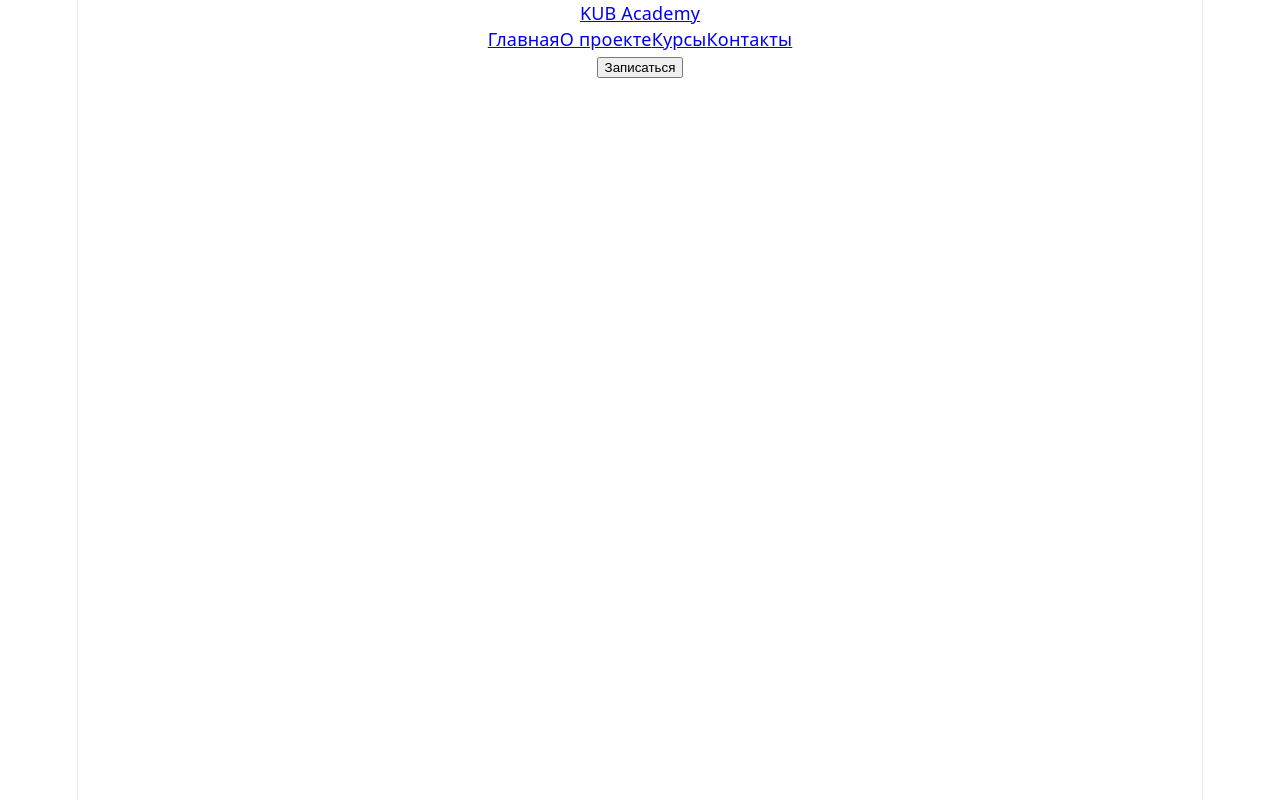
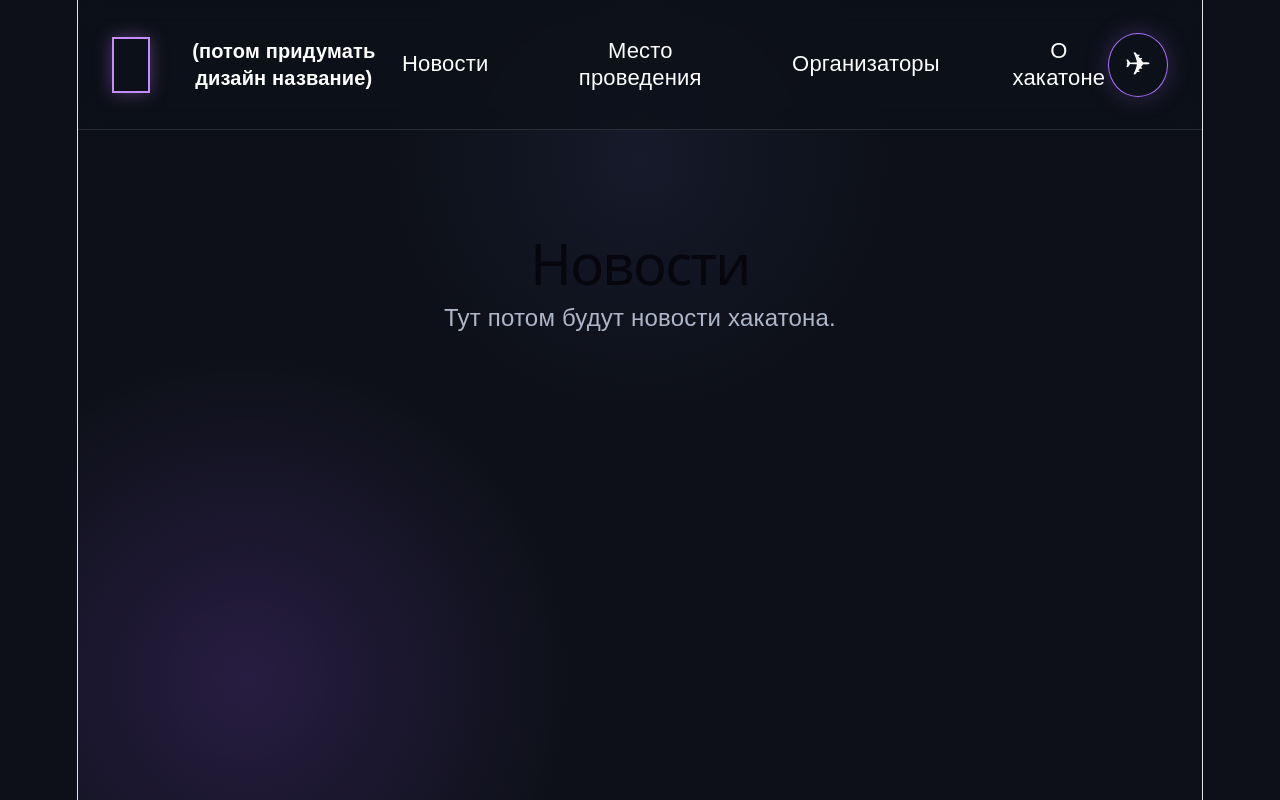
Before and after one commit to saitnado/my-site, a React (Vite) app: page /news in a window 1280 px wide. Built offline with nearby package versions, Linux system fonts and the light colour scheme.

Commit message:
new header and pages

```diff
--- a/src/App.css
+++ b/src/App.css
@@ -1,184 +1,151 @@
-.counter {
-  font-size: 16px;
-  padding: 5px 10px;
-  border-radius: 5px;
-  color: var(--accent);
-  background: var(--accent-bg);
-  border: 2px solid transparent;
-  transition: border-color 0.3s;
-  margin-bottom: 24px;
+* {
+  box-sizing: border-box;
+}
 
-  &:hover {
-    border-color: var(--accent-border);
-  }
-  &:focus-visible {
-    outline: 2px solid var(--accent);
-    outline-offset: 2px;
-  }
+body {
+  margin: 0;
+  background: #0d1018;
+  color: #ffffff;
+  font-family: Arial, Helvetica, sans-serif;
+}
+
+a {
+  color: inherit;
+  text-decoration: none;
+}
+
+.app {
+  min-height: 100vh;
+  background:
+    radial-gradient(circle at 15% 85%, rgba(160, 88, 255, 0.18), transparent 28%),
+    radial-gradient(circle at 50% 20%, rgba(120, 140, 255, 0.08), transparent 30%),
+    #0d1018;
+}
+
+.header {
+  height: 130px;
+  padding: 0 34px;
+  display: flex;
+  align-items: center;
+  justify-content: space-between;
+  border-bottom: 1px solid rgba(255, 255, 255, 0.12);
+  background: rgba(13, 16, 24, 0.75);
+  backdrop-filter: blur(12px);
+}
+
+.logo {
+  display: flex;
+  align-items: center;
+  gap: 16px;
+  font-size: 20px;
+  font-weight: 700;
+  max-width: 290px;
+}
+
+.logo-square {
+  width: 56px;
+  height: 56px;
+  border: 2px solid #c58cff;
+  box-shadow: 0 0 18px rgba(197, 140, 255, 0.35);
+}
+
+.nav {
+  display: flex;
+  align-items: center;
+  gap: 70px;
+  font-size: 22px;
+  font-weight: 500;
+}
+
+.nav a {
+  transition: 0.2s ease;
+}
+
+.nav a:hover {
+  color: #c58cff;
+}
+
+.telegram {
+  width: 64px;
+  height: 64px;
+  border: 1px solid #a970ff;
+  border-radius: 50%;
+  display: flex;
+  align-items: center;
+  justify-content: center;
+  color: #ffffff;
+  font-size: 32px;
+  box-shadow: 0 0 24px rgba(169, 112, 255, 0.25);
+  transition: 0.2s ease;
+}
+
+.telegram:hover {
+  transform: scale(1.06);
+  background: rgba(169, 112, 255, 0.12);
 }
 
 .hero {
-  position: relative;
+  min-height: calc(100vh - 130px);
+  display: flex;
+  flex-direction: column;
+  align-items: center;
+  justify-content: center;
+  text-align: center;
+  padding: 40px 20px;
+}
 
-  .base,
-  .framework,
-  .vite {
-    inset-inline: 0;
-    margin: 0 auto;
+.hero h1 {
+  margin: 0 0 28px;
+  font-size: 76px;
+  line-height: 1;
+  font-weight: 800;
+  text-shadow: 0 0 18px rgba(255, 255, 255, 0.25);
+}
+
+.hero p {
+  margin: 0;
+  font-size: 28px;
+  color: #aeb7c9;
+}
+
+.page {
+  max-width: 900px;
+  margin: 0 auto;
+  padding: 120px 24px;
+}
+
+.page h1 {
+  margin: 0 0 24px;
+  font-size: 56px;
+}
+
+.page p {
+  margin: 0;
+  font-size: 24px;
+  line-height: 1.5;
+  color: #aeb7c9;
+}
+
+@media (max-width: 900px) {
+  .header {
+    height: auto;
+    padding: 24px;
+    flex-direction: column;
+    gap: 24px;
   }
 
-  .base {
-    width: 170px;
-    position: relative;
-    z-index: 0;
+  .nav {
+    flex-wrap: wrap;
+    justify-content: center;
+    gap: 24px;
+    font-size: 18px;
   }
 
-  .framework,
-  .vite {
-    position: absolute;
+  .hero h1 {
+    font-size: 44px;
   }
 
-  .framework {
-    z-index: 1;
-    top: 34px;
-    height: 28px;
-    transform: perspective(2000px) rotateZ(300deg) rotateX(44deg) rotateY(39deg)
-      scale(1.4);
-  }
-
-  .vite {
-    z-index: 0;
-    top: 107px;
-    height: 26px;
-    width: auto;
-    transform: perspective(2000px) rotateZ(300deg) rotateX(40deg) rotateY(39deg)
-      scale(0.8);
+  .hero p {
+    font-size: 20px;
   }
 }
-
-#center {
-  display: flex;
-  flex-direction: column;
-  gap: 25px;
-  place-content: center;
-  place-items: center;
-  flex-grow: 1;
-
-  @media (max-width: 1024px) {
-    padding: 32px 20px 24px;
-    gap: 18px;
-  }
-}
-
-#next-steps {
-  display: flex;
-  border-top: 1px solid var(--border);
-  text-align: left;
-
-  & > div {
-    flex: 1 1 0;
-    padding: 32px;
-    @media (max-width: 1024px) {
-      padding: 24px 20px;
-    }
-  }
-
-  .icon {
-    margin-bottom: 16px;
-    width: 22px;
-    height: 22px;
-  }
-
-  @media (max-width: 1024px) {
-    flex-direction: column;
-    text-align: center;
-  }
-}
-
-#docs {
-  border-right: 1px solid var(--border);
-
-  @media (max-width: 1024px) {
-    border-right: none;
-    border-bottom: 1px solid var(--border);
-  }
-}
-
-#next-steps ul {
-  list-style: none;
-  padding: 0;
-  display: flex;
-  gap: 8px;
-  margin: 32px 0 0;
-
-  .logo {
-    height: 18px;
-  }
-
-  a {
-    color: var(--text-h);
-    font-size: 16px;
-    border-radius: 6px;
-    background: var(--social-bg);
-    display: flex;
-    padding: 6px 12px;
-    align-items: center;
-    gap: 8px;
-    text-decoration: none;
-    transition: box-shadow 0.3s;
-
-    &:hover {
-      box-shadow: var(--shadow);
-    }
-    .button-icon {
-      height: 18px;
-      width: 18px;
-    }
-  }
-
-  @media (max-width: 1024px) {
-    margin-top: 20px;
-    flex-wrap: wrap;
-    justify-content: center;
-
-    li {
-      flex: 1 1 calc(50% - 8px);
-    }
-
-    a {
-      width: 100%;
-      justify-content: center;
-      box-sizing: border-box;
-    }
-  }
-}
-
-#spacer {
-  height: 88px;
-  border-top: 1px solid var(--border);
-  @media (max-width: 1024px) {
-    height: 48px;
-  }
-}
-
-.ticks {
-  position: relative;
-  width: 100%;
-
-  &::before,
-  &::after {
-    content: '';
-    position: absolute;
-    top: -4.5px;
-    border: 5px solid transparent;
-  }
-
-  &::before {
-    left: 0;
-    border-left-color: var(--border);
-  }
-  &::after {
-    right: 0;
-    border-right-color: var(--border);
-  }
-}
--- a/src/App.jsx
+++ b/src/App.jsx
@@ -1,27 +1,30 @@
-import { Routes, Route } from "react-router-dom"
+import { Routes, Route } from "react-router-dom";
+import Header from "./components/Header";
 
-import Header from "./components/Header"
+import Home from "./pages/Home";
+import News from "./pages/News";
+import Venue from "./pages/Venue";
+import Organizers from "./pages/Organizers";
+import About from "./pages/About";
 
-import Home from "./pages/Home"
-import About from "./pages/About"
-import Courses from "./pages/Courses"
-import Contacts from "./pages/Contacts"
-
-import "./App.css"
+import "./App.css";
 
 function App() {
   return (
-    <>
+    <div className="app">
       <Header />
 
-      <Routes>
-        <Route path="/" element={<Home />} />
-        <Route path="/about" element={<About />} />
-        <Route path="/courses" element={<Courses />} />
-        <Route path="/contacts" element={<Contacts />} />
-      </Routes>
-    </>
-  )
+      <main>
+        <Routes>
+          <Route path="/" element={<Home />} />
+          <Route path="/news" element={<News />} />
+          <Route path="/venue" element={<Venue />} />
+          <Route path="/organizers" element={<Organizers />} />
+          <Route path="/about" element={<About />} />
+        </Routes>
+      </main>
+    </div>
+  );
 }
 
-export default App
+export default App;
--- a/src/components/Header.jsx
+++ b/src/components/Header.jsx
@@ -1,24 +1,25 @@
-import { NavLink } from "react-router-dom"
+import { Link } from "react-router-dom";
 
 function Header() {
   return (
     <header className="header">
-      <NavLink to="/" className="logo">
-        KUB Academy
-      </NavLink>
+      <Link to="/" className="logo">
+        <div className="logo-square"></div>
+        <span>(потом придумать дизайн название)</span>
+      </Link>
 
       <nav className="nav">
-        <NavLink to="/">Главная</NavLink>
-        <NavLink to="/about">О проекте</NavLink>
-        <NavLink to="/courses">Курсы</NavLink>
-        <NavLink to="/contacts">Контакты</NavLink>
+        <Link to="/news">Новости</Link>
+        <Link to="/venue">Место проведения</Link>
+        <Link to="/organizers">Организаторы</Link>
+        <Link to="/about">О хакатоне</Link>
       </nav>
 
-      <button className="headerButton">
-        Записаться
-      </button>
+      <a className="telegram" href="#" aria-label="Telegram">
+        ✈
+      </a>
     </header>
-  )
+  );
 }
 
-export default Header
+export default Header;
--- a/src/pages/About.jsx
+++ b/src/pages/About.jsx
@@ -1,9 +1,10 @@
 function About() {
   return (
-    <main className="page">
-      <h1>О проекте</h1>
-    </main>
-  )
+    <section className="page">
+      <h1>О хакатоне</h1>
+      <p>Тут потом будет описание хакатона, его цели, формат и программа.</p>
+    </section>
+  );
 }
 
-export default About
+export default About;
--- a/src/pages/Home.jsx
+++ b/src/pages/Home.jsx
@@ -1,10 +1,10 @@
 function Home() {
   return (
-    <main className="page">
+    <section className="hero">
       <h1>Главная страница</h1>
       <p>Тут будет hero section.</p>
-    </main>
-  )
+    </section>
+  );
 }
 
-export default Home
+export default Home;
--- /dev/null
+++ b/src/pages/News.jsx
@@ -0,0 +1,10 @@
+function News() {
+  return (
+    <section className="page">
+      <h1>Новости</h1>
+      <p>Тут потом будут новости хакатона.</p>
+    </section>
+  );
+}
+
+export default News;
--- /dev/null
+++ b/src/pages/Organizers.jsx
@@ -0,0 +1,10 @@
+function Organizers() {
+  return (
+    <section className="page">
+      <h1>Организаторы</h1>
+      <p>Тут потом будет информация об организаторах хакатона.</p>
+    </section>
+  );
+}
+
+export default Organizers;
--- /dev/null
+++ b/src/pages/Venue.jsx
@@ -0,0 +1,13 @@
+function Venue() {
+  return (
+    <section className="page">
+      <h1>Место проведения</h1>
+      <p>
+        Тут потом добавить адрес, описание площадки и гиперссылки на Яндекс
+        Карты, 2ГИС и другие карты.
+      </p>
+    </section>
+  );
+}
+
+export default Venue;
```
Also changed, not shown: src/main.jsx (+6 -7 lines).
